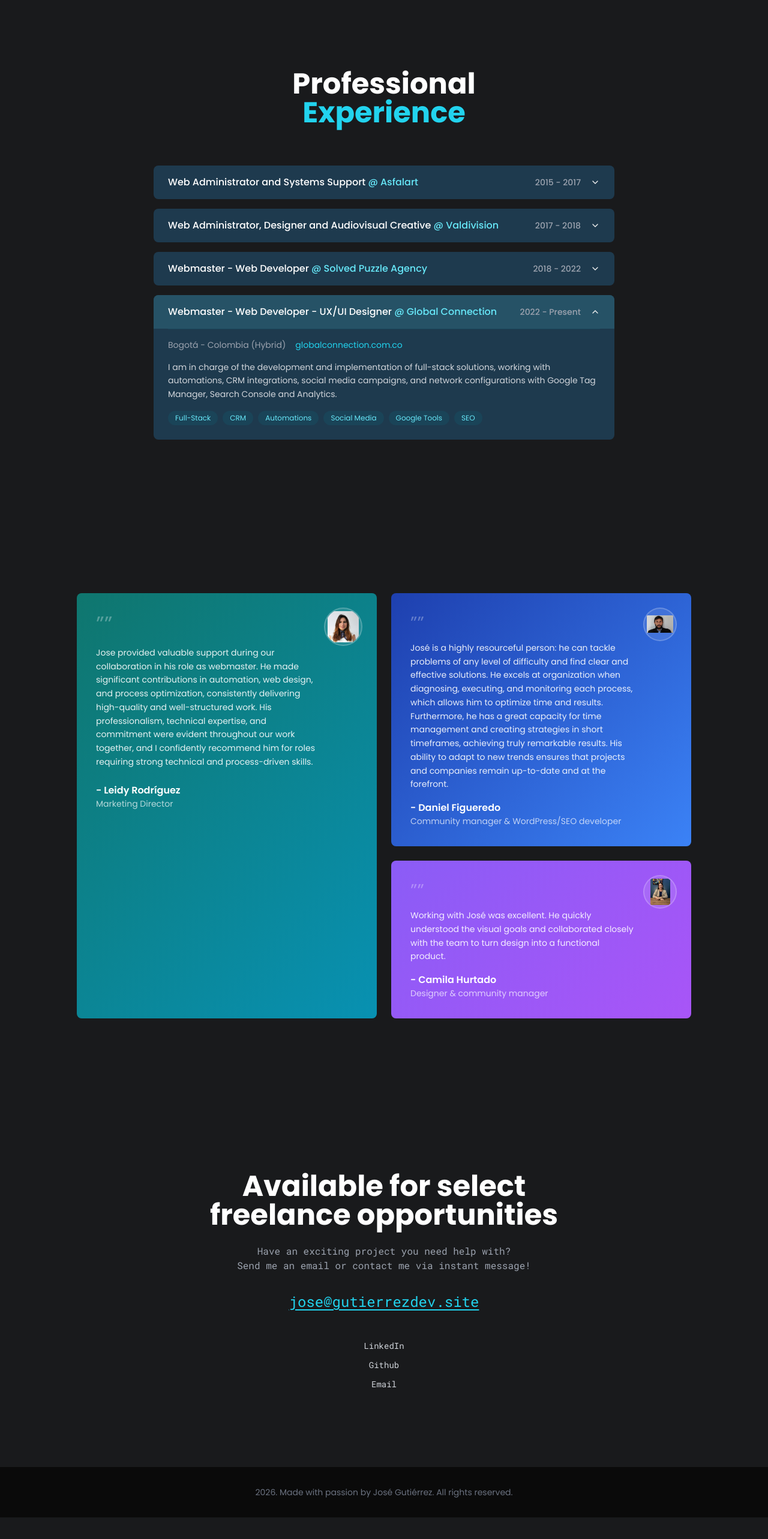
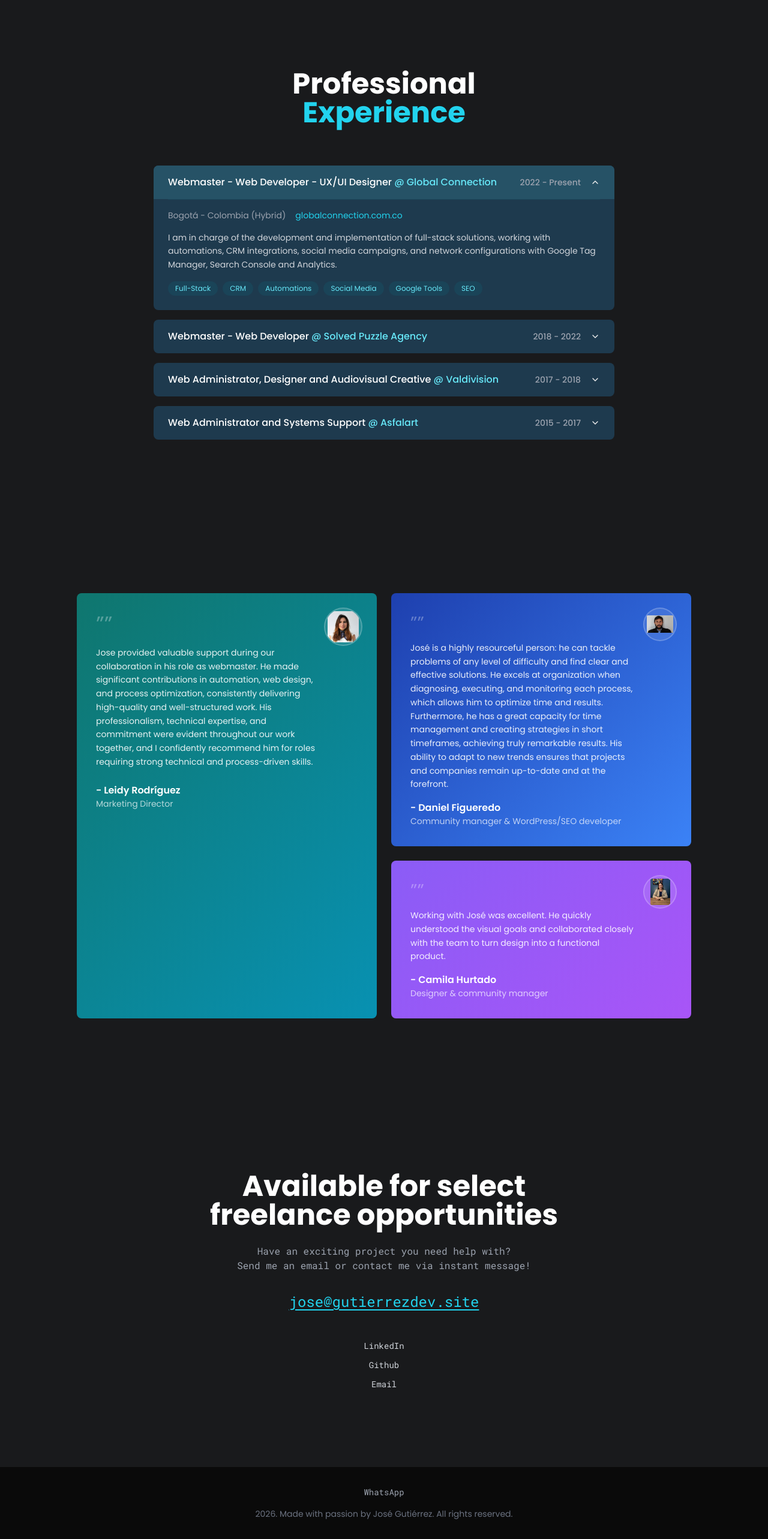
Before and after one commit to joseagdiaz37/gutierrezdev.site, a Next.js app: page / in a window 1280 px wide. Shown: the part 3840-6406 px from the top of the page at 60% size. Before the commit the page ends 6370 px from the top, so only its background shows below. Built offline with nearby package versions, Linux system fonts and the light colour scheme.

Commit message:
Update experience order, tools list, and footer

```diff
--- a/src/app/projects/[slug]/page.tsx
+++ b/src/app/projects/[slug]/page.tsx
@@ -297,16 +297,14 @@ export default function ProjectPage() {
                 {project.caseStudy.tools && (
                   <div className="bg-[#0f0f0f] border border-gray-800 rounded-xl p-6">
                     <h3 className="text-cyan-400 font-mono text-sm mb-3">Herramientas</h3>
-                    <div className="flex flex-wrap gap-4 items-center">
+                    <div className="flex flex-wrap gap-2">
                       {project.caseStudy.tools.map((tool) => (
-                        <div key={tool.name} className="flex items-center gap-2">
-                          <img
-                            src={tool.logo}
-                            alt={tool.name}
-                            className="w-6 h-6 object-contain"
-                          />
-                          <span className="text-xs font-mono text-gray-300">{tool.name}</span>
-                        </div>
+                        <span
+                          key={tool.name}
+                          className="text-xs font-mono text-gray-300 bg-gray-800/60 px-2 py-1 rounded"
+                        >
+                          {tool.name}
+                        </span>
                       ))}
                     </div>
                   </div>
--- a/src/components/ExperienceSection.tsx
+++ b/src/components/ExperienceSection.tsx
@@ -10,15 +10,26 @@ import { useLanguage } from "@/contexts/LanguageContext";
 
 const experiencesEn = [
   {
-    id: "1",
-    title: "Web Administrator and Systems Support",
-    company: "Asfalart",
-    period: "2015 - 2017",
-    location: "Bucaramanga - Colombia",
-    website: "www.asfalart.co",
+    id: "4",
+    title: "Webmaster - Web Developer - UX/UI Designer",
+    company: "Global Connection",
+    period: "2022 - Present",
+    location: "Bogotá - Colombia (Hybrid)",
+    website: "globalconnection.com.co",
     description:
-      "I was in charge of the administration of the company's website and areas of the systems department such as software management and CRM.",
-    skills: ["Web Admin", "CRM", "Systems Support"],
+      "I am in charge of the development and implementation of full-stack solutions, working with automations, CRM integrations, social media campaigns, and network configurations with Google Tag Manager, Search Console and Analytics.",
+    skills: ["Full-Stack", "CRM", "Automations", "Social Media", "Google Tools", "SEO"],
+  },
+  {
+    id: "3",
+    title: "Webmaster - Web Developer",
+    company: "Solved Puzzle Agency",
+    period: "2018 - 2022",
+    location: "Miami - USA (Remote)",
+    website: "solvedpuzzle.com",
+    description:
+      "At Solved Puzzle I was in charge of the development of more than 20 different websites, combining WordPress and Shopify sites. I was in charge of the development area, worked with automations, creation of scripts, management and lead management.",
+    skills: ["WordPress", "Shopify", "Automations", "Scripts", "Lead Management"],
   },
   {
     id: "2",
@@ -32,40 +43,40 @@ const experiencesEn = [
     skills: ["Web Design", "Video Editing", "Photography", "Corporate Events"],
   },
   {
-    id: "3",
-    title: "Webmaster - Web Developer",
-    company: "Solved Puzzle Agency",
-    period: "2018 - 2022",
-    location: "Miami - USA (Remote)",
-    website: "solvedpuzzle.com",
+    id: "1",
+    title: "Web Administrator and Systems Support",
+    company: "Asfalart",
+    period: "2015 - 2017",
+    location: "Bucaramanga - Colombia",
+    website: "www.asfalart.co",
     description:
-      "At Solved Puzzle I was in charge of the development of more than 20 different websites, combining WordPress and Shopify sites. I was in charge of the development area, worked with automations, creation of scripts, management and lead management.",
-    skills: ["WordPress", "Shopify", "Automations", "Scripts", "Lead Management"],
-  },
-  {
-    id: "4",
-    title: "Webmaster - Web Developer - UX/UI Designer",
-    company: "Global Connection",
-    period: "2022 - Present",
-    location: "Bogotá - Colombia (Hybrid)",
-    website: "globalconnection.com.co",
-    description:
-      "I am in charge of the development and implementation of full-stack solutions, working with automations, CRM integrations, social media campaigns, and network configurations with Google Tag Manager, Search Console and Analytics.",
-    skills: ["Full-Stack", "CRM", "Automations", "Social Media", "Google Tools", "SEO"],
+      "I was in charge of the administration of the company's website and areas of the systems department such as software management and CRM.",
+    skills: ["Web Admin", "CRM", "Systems Support"],
   },
 ];
 
 const experiencesEs = [
   {
-    id: "1",
-    title: "Administrador web y soporte de sistemas",
-    company: "Asfalart",
-    period: "2015 - 2017",
-    location: "Bucaramanga - Colombia",
-    website: "www.asfalart.co",
+    id: "4",
+    title: "Webmaster - Desarrollador web - UX/UI Designer",
+    company: "Global Connection",
+    period: "2022 - Presente",
+    location: "Bogotá - Colombia (Híbrido)",
+    website: "globalconnection.com.co",
     description:
-      "Estuve a cargo de la administración del sitio web y áreas del departamento de sistemas como gestión de software y CRM.",
-    skills: ["Administración web", "CRM", "Soporte de sistemas"],
+      "Desarrollo e implementación de soluciones full-stack, integraciones CRM, automatizaciones, campañas en redes y configuraciones con Tag Manager, Search Console y Analytics.",
+    skills: ["Full-Stack", "CRM", "Automatizaciones", "Social Media", "Google Tools", "SEO"],
+  },
+  {
+    id: "3",
+    title: "Webmaster - Desarrollador web",
+    company: "Solved Puzzle Agency",
+    period: "2018 - 2022",
+    location: "Miami - USA (Remoto)",
+    website: "solvedpuzzle.com",
+    description:
+      "Desarrollé más de 20 sitios web combinando WordPress y Shopify. Lideré el área de desarrollo, automatizaciones, creación de scripts y gestión de leads.",
+    skills: ["WordPress", "Shopify", "Automatizaciones", "Scripts", "Gestión de leads"],
   },
   {
     id: "2",
@@ -79,26 +90,15 @@ const experiencesEs = [
     skills: ["Diseño web", "Edición de video", "Fotografía", "Eventos corporativos"],
   },
   {
-    id: "3",
-    title: "Webmaster - Desarrollador web",
-    company: "Solved Puzzle Agency",
-    period: "2018 - 2022",
-    location: "Miami - USA (Remoto)",
-    website: "solvedpuzzle.com",
+    id: "1",
+    title: "Administrador web y soporte de sistemas",
+    company: "Asfalart",
+    period: "2015 - 2017",
+    location: "Bucaramanga - Colombia",
+    website: "www.asfalart.co",
     description:
-      "Desarrollé más de 20 sitios web combinando WordPress y Shopify. Lideré el área de desarrollo, automatizaciones, creación de scripts y gestión de leads.",
-    skills: ["WordPress", "Shopify", "Automatizaciones", "Scripts", "Gestión de leads"],
-  },
-  {
-    id: "4",
-    title: "Webmaster - Desarrollador web - UX/UI Designer",
-    company: "Global Connection",
-    period: "2022 - Presente",
-    location: "Bogotá - Colombia (Híbrido)",
-    website: "globalconnection.com.co",
-    description:
-      "Desarrollo e implementación de soluciones full-stack, integraciones CRM, automatizaciones, campañas en redes y configuraciones con Tag Manager, Search Console y Analytics.",
-    skills: ["Full-Stack", "CRM", "Automatizaciones", "Social Media", "Google Tools", "SEO"],
+      "Estuve a cargo de la administración del sitio web y áreas del departamento de sistemas como gestión de software y CRM.",
+    skills: ["Administración web", "CRM", "Soporte de sistemas"],
   },
 ];
 
--- a/src/components/Footer.tsx
+++ b/src/components/Footer.tsx
@@ -30,6 +30,16 @@ export default function Footer() {
       </button>
 
       <div className="container mx-auto px-6">
+        <div className="flex items-center justify-center gap-4 mb-4 text-sm font-mono">
+          <a
+            href="https://wa.me/573196253079"
+            target="_blank"
+            rel="noopener noreferrer"
+            className="text-gray-400 hover:text-white transition-colors"
+          >
+            WhatsApp
+          </a>
+        </div>
         <p className="text-gray-500 text-sm text-center">
           {language === "es"
             ? `${new Date().getFullYear()}. Hecho con pasión por José Gutiérrez. Todos los derechos reservados.`
```
